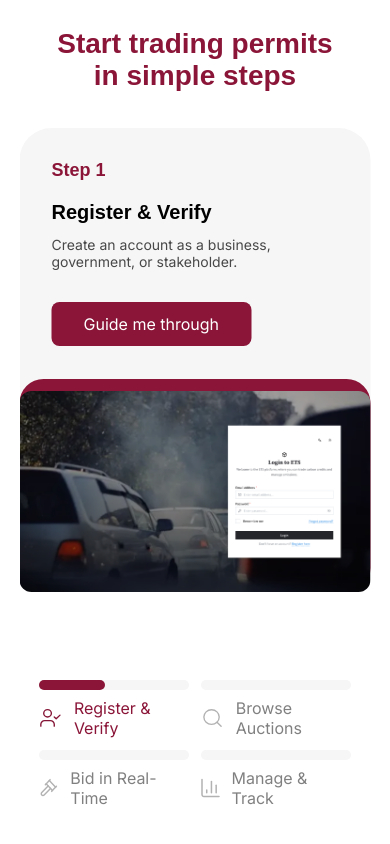
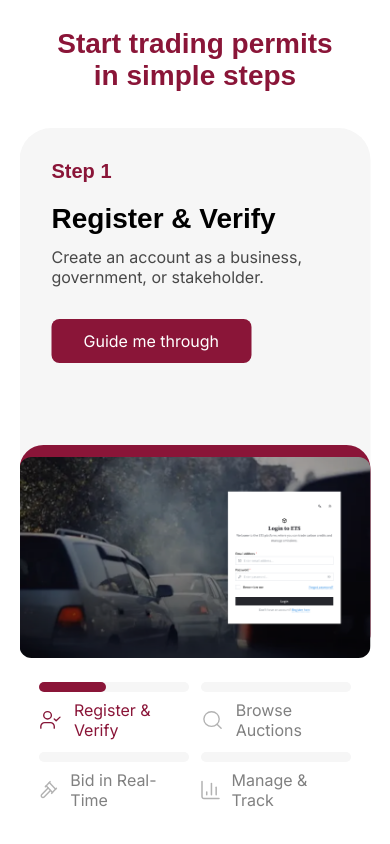
Before and after one commit to Economics-NPRP/ets-landing-page, a React (Vite) app: page / in a window 390 px wide. Shown: the part 852-1696 px from the top of the page. Built offline with nearby package versions, Linux system fonts and the light colour scheme; a web font is replaced by a local one.

Commit message:
feat: the website is fully responsive

```diff
--- a/src/styles/core/footer.css
+++ b/src/styles/core/footer.css
@@ -66,6 +66,15 @@ footer {
     }
   }
 }
+@media (max-width: 1100px) {
+  footer {
+    #links-container {
+      #footer-logo {
+        display: none;
+      }
+    }
+  }
+}
 @media (max-width: 500px) {
   footer {
     padding: 32px;
@@ -73,6 +82,9 @@ footer {
     #links-container {
       flex-direction: column;
       gap: 24px;
+      #summary {
+        width: 100%;
+      }
       #footer-logo {
         display: none;
       }
--- a/src/styles/main/features.css
+++ b/src/styles/main/features.css
@@ -83,3 +83,12 @@
     }
   }
 }
+@media (max-width: 500px) {
+  #features {
+    #features-container {
+      padding: 36px 24px;
+      .feature {
+      }
+    }
+  }
+}
--- a/src/styles/main/industries.css
+++ b/src/styles/main/industries.css
@@ -56,14 +56,14 @@
   }
 }
 
-@media (max-width: 1200px) {
+@media (max-width: 1300px) {
   #industries {
     #industries-container {
       grid-template-columns: repeat(2, 1fr);
     }
   }
 }
-@media (max-width: 500px) {
+@media (max-width: 850px) {
   #industries {
     h1 {
       font-size: 28px;
@@ -71,8 +71,13 @@
     }
     #industries-container {
       grid-template-columns: repeat(1, 1fr);
-      .industry > figcaption {
-        font-size: 28px;
+      width: 100%;
+      padding: 0px 24px;
+      .industry{
+        width: 100%;
+        figcaption {
+          font-size: 28px;
+        }
       }
     }
   }
--- a/src/styles/main/trading-steps.css
+++ b/src/styles/main/trading-steps.css
@@ -10,7 +10,7 @@
       font-size: calc(56px * var(--ratio));
       font-weight: 700;
       color: var(--primary);
-      padding: 64px;
+      padding: 56px;
     }
     .step {
       padding: 48px 64px;
@@ -70,6 +70,7 @@
         padding: 24px 24px;
         img {
           height: 100%;
+          border-radius: 12px;
         }
       }
     }
@@ -106,23 +107,23 @@
     }
   }
 }
-@media (max-width: 1200px) {
+@media (max-width: 1100px) and (max-height: 1400px) {
   #trading-steps {
     height: 300dvh;
     #content-wrapper {
       .step {
         flex-direction: column;
-        height: 500px;
+        height: 850px;
         figcaption {
           .step-text-container {
             .step-number {
-              font-size: 18px;
+              font-size: 28px;
             }
             .step-title {
-              font-size: 20px;
+              font-size: 32px;
             }
             .step-description {
-              font-size: 14px;
+              font-size: 16px;
             }
           }
           width: 100%;
@@ -133,6 +134,7 @@
         }
         .animation-container {
           width: 100%;
+          height: fit-content;
           padding: 12px;
           img {
             border-radius: 12px;
@@ -141,13 +143,57 @@
         }
       }
       #progress-bars {
-        margin-top: calc(96px + 24px);
+        margin-top: 0px;
+        padding-top: calc(850px + 24px);
         grid-template-columns: repeat(2, 1fr);
       }
     }
   }
 }
-@media (max-width: 900px) {
+@media (max-width: 1100px) and (max-height: 800px) {
+  #trading-steps {
+    #content-wrapper {
+      h1 {
+        padding: 40px;
+      }
+      .step {
+        height: 350px;
+        flex-direction: row;
+      }
+      #progress-bars {
+        padding-top: calc(350px + 32px);
+      }
+    }
+  }
+}
+@media (max-width: 850px) and (max-height: 1400px) {
+  #trading-steps > #content-wrapper {
+    .step {
+      height: 750px;
+    }
+    #progress-bars {
+      padding-top: calc(750px + 24px);
+    }
+  }
+}
+@media (max-width: 800px) {
+  #trading-steps {
+    #content-wrapper {
+      h1 {
+        font-size: 48px;
+        padding: 32px;
+      }
+      .step {
+        padding: 32px 64px;
+        height: 700px;
+      }
+      #progress-bars {
+        padding-top: calc(700px + 18px);
+      }
+    }
+  }
+}
+@media (max-width: 500px) {
   #trading-steps {
     #content-wrapper {
       top: 0;
@@ -162,7 +208,8 @@
       .step {
         padding: 0;
         justify-content: space-between;
-        height: calc(55dvh);
+        flex-direction: column;
+        height: 600px;
         gap: 0;
         figcaption {
           padding: 32px 32px 0px 32px;
@@ -175,12 +222,49 @@
         }
       }
       #progress-bars {
-        margin-top: 80px;
+        padding-top: calc(600px + 32px);
         grid-template-columns: repeat(2, 1fr);
       }
     }
   }
 }
-@media (max-width: 300px) {
-
+@media (max-width: 400px) {
+  #trading-steps {
+    #content-wrapper {
+      .step {
+        height: 530px;
+        figcaption > .step-text-container {
+          .step-number {
+            font-size: 20px;
+          }
+          .step-title {
+            font-size: 28px;
+          }
+        }
+      }
+      #progress-bars {
+        padding-top: calc(530px + 24px);
+      }
+    }
+  }
 }
+@media (max-width: 400px) and (max-height: 750px) {
+  #trading-steps {
+    #content-wrapper {
+      .step {
+        height: 350px;
+        figcaption {
+          .step-description {
+            display: none;
+          }
+          .guide-me-through {
+            display: none;
+          }
+        }
+      }
+      #progress-bars {
+        padding-top: calc(350px + 24px);
+      }
+    }
+  }
+}
```
